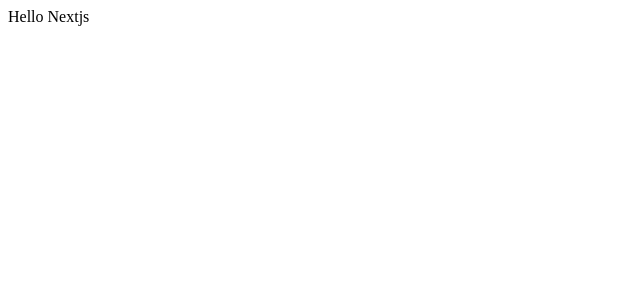
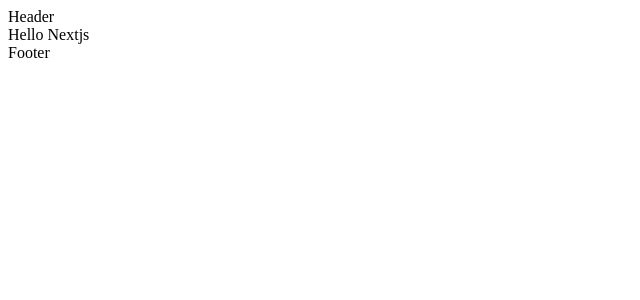
Before and after one commit to Produck/nextjs-boilerplate, a Next.js app: page / in a window 1280 px wide. Shown: the top 300 px of the page, without its empty margins (0-640 px from the left). Built offline with nearby package versions, Linux system fonts and the light colour scheme.

Commit message:
Create PageTemplate

```diff
--- a/pages/index.js
+++ b/pages/index.js
@@ -1,2 +1,3 @@
 import React from "react";
-export default () => <>Hello Nextjs</>;
+import PageTemplate from "../src/components/common/PageTemplate";
+export default () => <PageTemplate>Hello Nextjs</PageTemplate>;
--- /dev/null
+++ b/src/components/common/PageTemplate/PageTemplate.js
@@ -0,0 +1,9 @@
+import React from "react";
+
+export default ({ children }) => (
+  <div>
+    <div>Header</div>
+    {children}
+    <div>Footer</div>
+  </div>
+);
--- /dev/null
+++ b/src/components/common/PageTemplate/index.js
@@ -0,0 +1 @@
+export { default } from "./PageTemplate";
```
Also changed, not shown: pages/about.js (added, +10 -0 lines).
